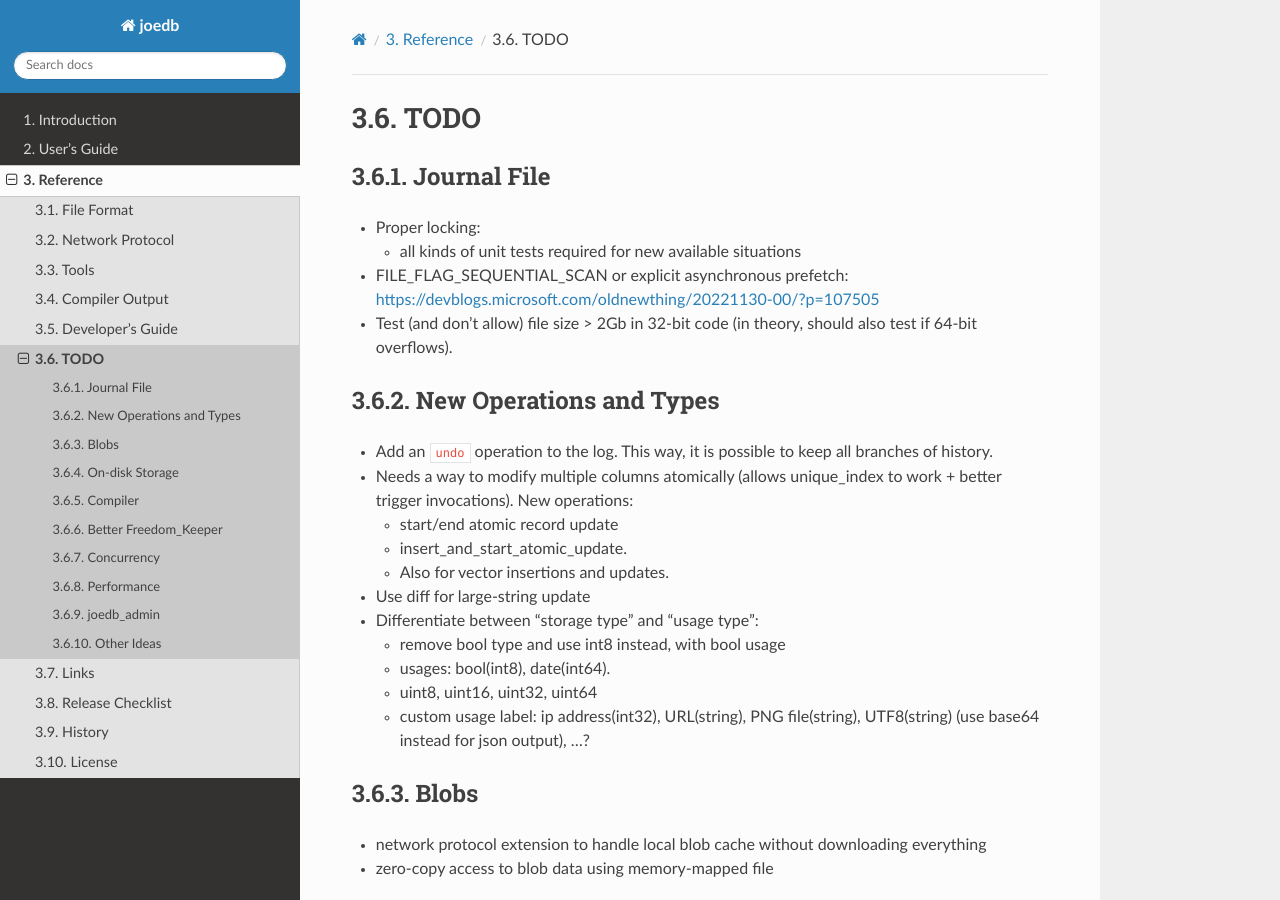
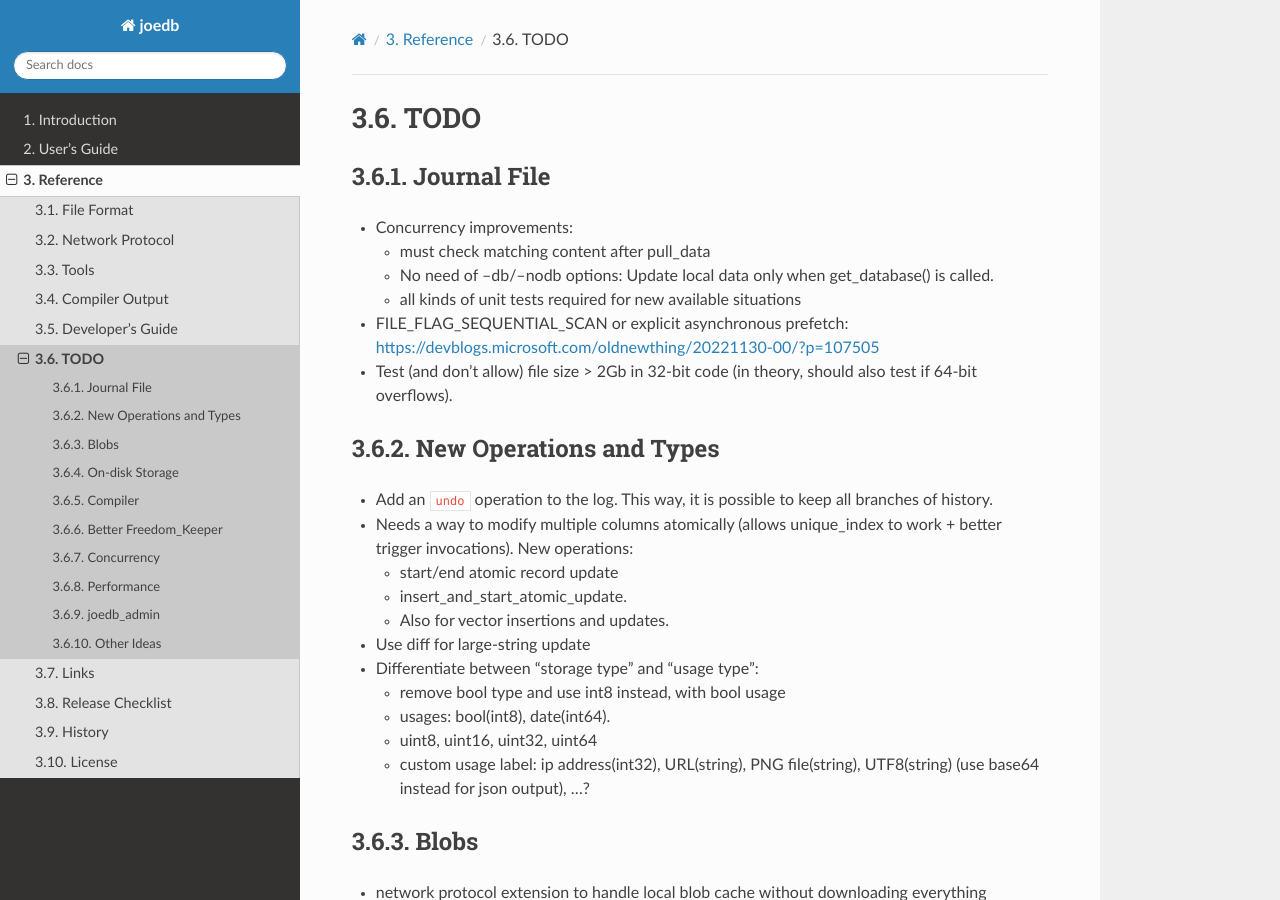
Before and after one commit to Remi-Coulom/joedb, a Sphinx documentation site: the page built from doc/source/todo.rst, in a window 1280 px wide and 900 px high. Built offline with Sphinx 7.4.7 and the Read the Docs theme 2.0.0, drawn with Linux system fonts in a browser that asks for light colours; formulas are drawn with MathJax 3.

Commit message:
important ideas

```diff
--- a/doc/source/todo.rst
+++ b/doc/source/todo.rst
@@ -4,8 +4,11 @@ TODO
 Journal File
 ------------
 
-- Proper locking:
+- Concurrency improvements:
 
+  - must check matching content after pull_data
+  - No need of --db/--nodb options: Update local data only when get_database()
+    is called.
   - all kinds of unit tests required for new available situations
 
 - FILE_FLAG_SEQUENTIAL_SCAN or explicit asynchronous prefetch: https://devblogs.microsoft.com/oldnewthing/20221130-00/?p=107505
```
